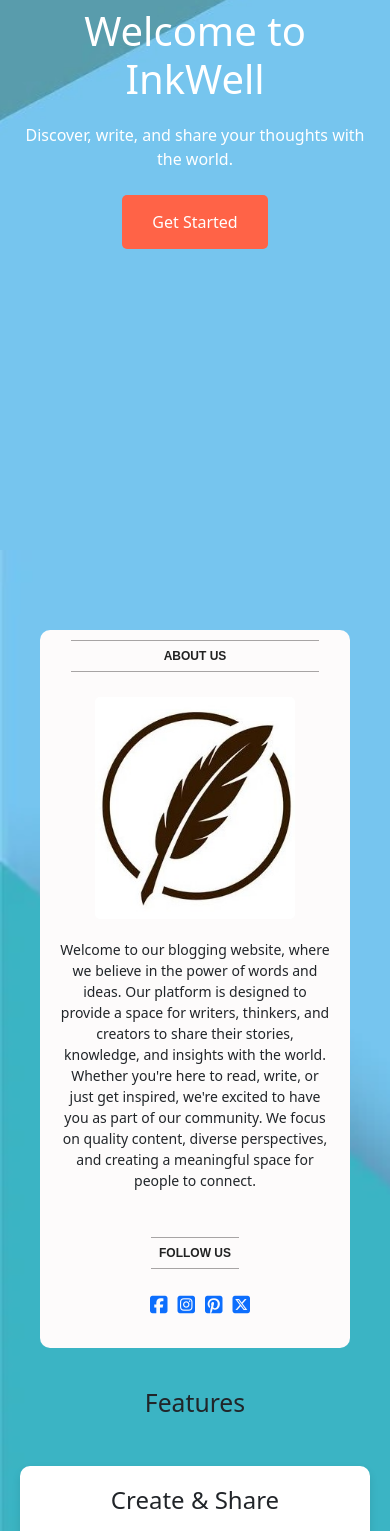
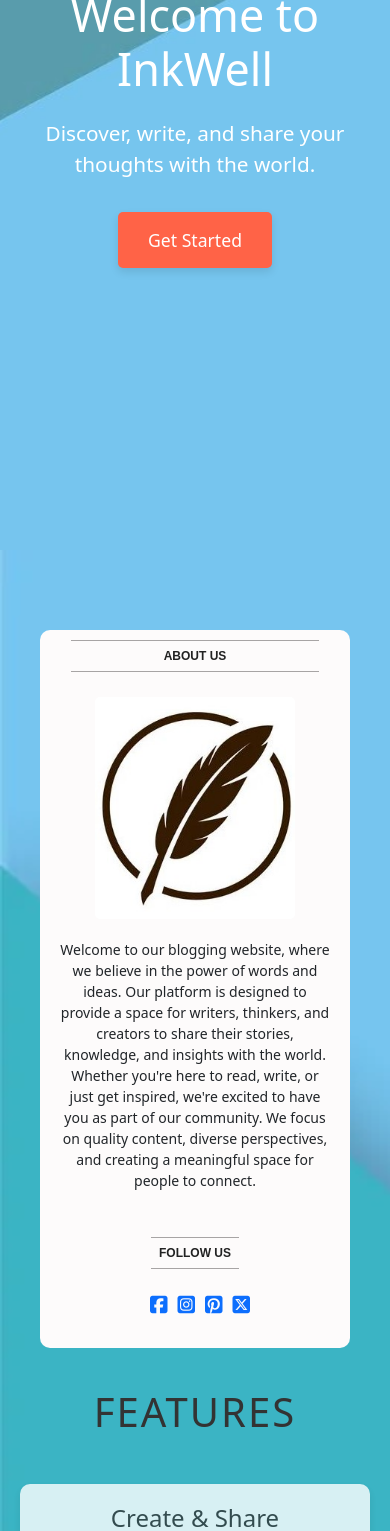
Before and after one commit to tariq3101/InkWell, a React (Create React App) app in the folder client/: page / in a window 390 px wide. Shown: the part 360-1891 px from the top of the page. Built offline with nearby package versions, Linux system fonts and the light colour scheme.

Commit message:
Changes for landing page

```diff
--- a/client/src/components/topbar/TopBar.css
+++ b/client/src/components/topbar/TopBar.css
@@ -1,7 +1,7 @@
 .top {
     width: 100%;
     height: 50px;
-    background-color: white;
+    background-color: black;
     position: sticky;
     top: 0;
     display: flex;
@@ -9,6 +9,7 @@
     font-family: 'Josefin Sans', sans-serif;
     z-index: 999;
     padding: 0 20px;
+    color: white;
 }
 
 .topIcon {
--- a/client/src/pages/landing/LandingPage.css
+++ b/client/src/pages/landing/LandingPage.css
@@ -3,6 +3,7 @@
   font-family: 'Arial, sans-serif';
   color: #333;
   background-color: #f4f4f9;
+  line-height: 1.6;
 }
 
 .landing-page {
@@ -24,20 +25,25 @@
   color: white;
   text-align: center;
   padding: 0 20px;
+  position: relative;
 }
 
+
 .hero-content {
-  max-width: 600px;
+  max-width: 700px;
+  z-index: 2;
 }
 
 .hero-title {
-  font-size: 3.5em;
+  font-size: 4.5em;
   margin-bottom: 0.5em;
+  animation: fadeIn 1.5s ease-in-out;
 }
 
 .hero-subtitle {
-  font-size: 1.5em;
+  font-size: 2em;
   margin-bottom: 1.5em;
+  animation: fadeIn 2s ease-in-out;
 }
 
 .cta-button {
@@ -45,20 +51,24 @@
   color: white;
   border: none;
   padding: 15px 30px;
-  font-size: 1em;
+  font-size: 1.3em;
   cursor: pointer;
   border-radius: 5px;
-  transition: background-color 0.3s ease;
+  transition: background-color 0.3s ease, transform 0.3s ease, box-shadow 0.3s ease;
+  box-shadow: 0 4px 8px rgba(0, 0, 0, 0.1);
 }
 
 .cta-button:hover {
   background-color: #ff4500;
+  transform: translateY(-5px);
+  box-shadow: 0 6px 12px rgba(0, 0, 0, 0.2);
 }
 
 .about {
   padding: 60px 20px;
   width: 100%;
   text-align: center;
+  position: relative;
 }
 
 .about-content {
@@ -67,10 +77,16 @@
   display: flex;
   flex-direction: column;
   align-items: center;
+  position: relative;
+  z-index: 2;
 }
 
 .about-content h2 {
   margin-top: 20px;
+  font-size: 2.5em;
+  color: #333;
+  text-transform: uppercase;
+  letter-spacing: 2px;
 }
 
 .features {
@@ -87,7 +103,6 @@
   justify-content: center;
   gap: 20px;
   margin-top: 40px;
-  /* margin-bottom: 40px; Added margin-bottom for spacing */
 }
 
 .feature-card {
@@ -97,16 +112,20 @@
   padding: 20px;
   border-radius: 10px;
   box-shadow: 0 4px 8px rgba(0, 0, 0, 0.1);
-  transition: transform 0.3s ease;
+  transition: transform 0.3s ease, box-shadow 0.3s ease, opacity 0.3s ease;
+  opacity: 0.8;
 }
 
 .feature-card:hover {
   transform: translateY(-10px);
+  box-shadow: 0 8px 16px rgba(0, 0, 0, 0.2);
+  opacity: 1;
 }
 
 .feature-card h3 {
   font-size: 1.5em;
   margin-bottom: 0.5em;
+  color: #333;
 }
 
 .feature-card p {
@@ -124,35 +143,89 @@
 
 .footer p {
   margin: 5px 0;
+  font-size: 1em;
+  color: #ccc;
+}
+
+.footer a {
+  color: #ff6347;
+  text-decoration: none;
+  transition: color 0.3s ease;
+}
+
+.footer a:hover {
+  color: #ff4500;
+}
+
+/* Animations */
+@keyframes fadeIn {
+  from {
+    opacity: 0;
+    transform: translateY(20px);
+  }
+  to {
+    opacity: 1;
+    transform: translateY(0);
+  }
+}
+
+@keyframes slideIn {
+  from {
+    transform: translateX(100%);
+    opacity: 0;
+  }
+  to {
+    transform: translateX(0);
+    opacity: 1;
+  }
 }
 
 /* Media Queries for Responsiveness */
-@media (max-width: 768px) {
+@media (max-width: 1024px) {
   .hero-title {
-      font-size: 3em;
+    font-size: 4em;
   }
 
   .hero-subtitle {
-      font-size: 1.2em;
+    font-size: 1.8em;
   }
 
   .feature-card {
-      flex: 1 1 calc(50% - 20px);
-      max-width: calc(50% - 20px);
+    flex: 1 1 calc(50% - 20px);
+    max-width: calc(50% - 20px);
+  }
+}
+
+@media (max-width: 768px) {
+  .hero-title {
+    font-size: 3.5em;
+  }
+
+  .hero-subtitle {
+    font-size: 1.5em;
+  }
+
+  .feature-card {
+    flex: 1 1 calc(50% - 20px);
+    max-width: calc(50% - 20px);
   }
 }
 
 @media (max-width: 480px) {
   .hero-title {
-      font-size: 2.5em;
+    font-size: 2.8em;
   }
 
   .hero-subtitle {
-      font-size: 1em;
+    font-size: 1.3em;
   }
 
   .feature-card {
-      flex: 1 1 100%;
-      max-width: 100%;
+    flex: 1 1 100%;
+    max-width: 100%;
+  }
+
+  .cta-button {
+    font-size: 1.1em;
   }
 }
```
